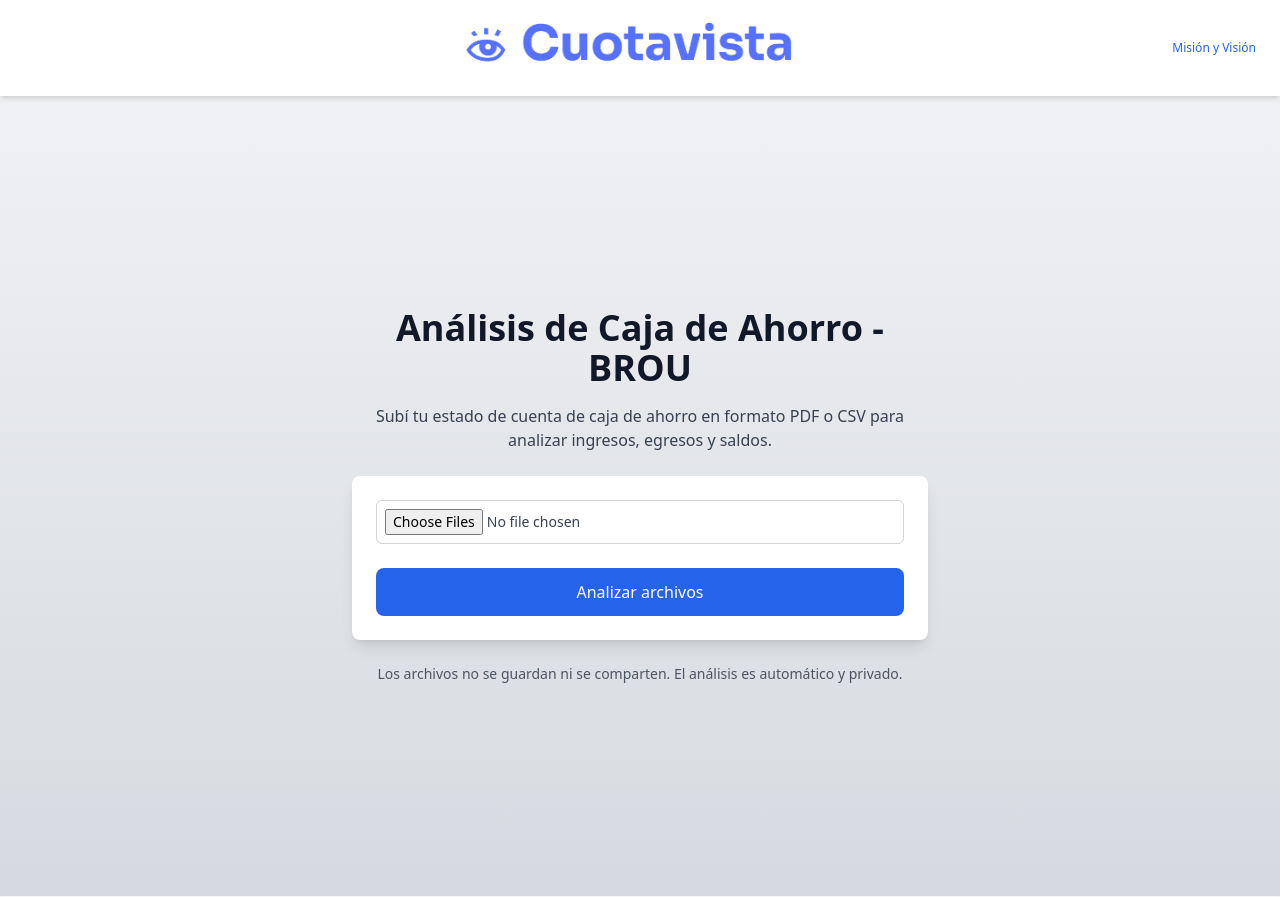
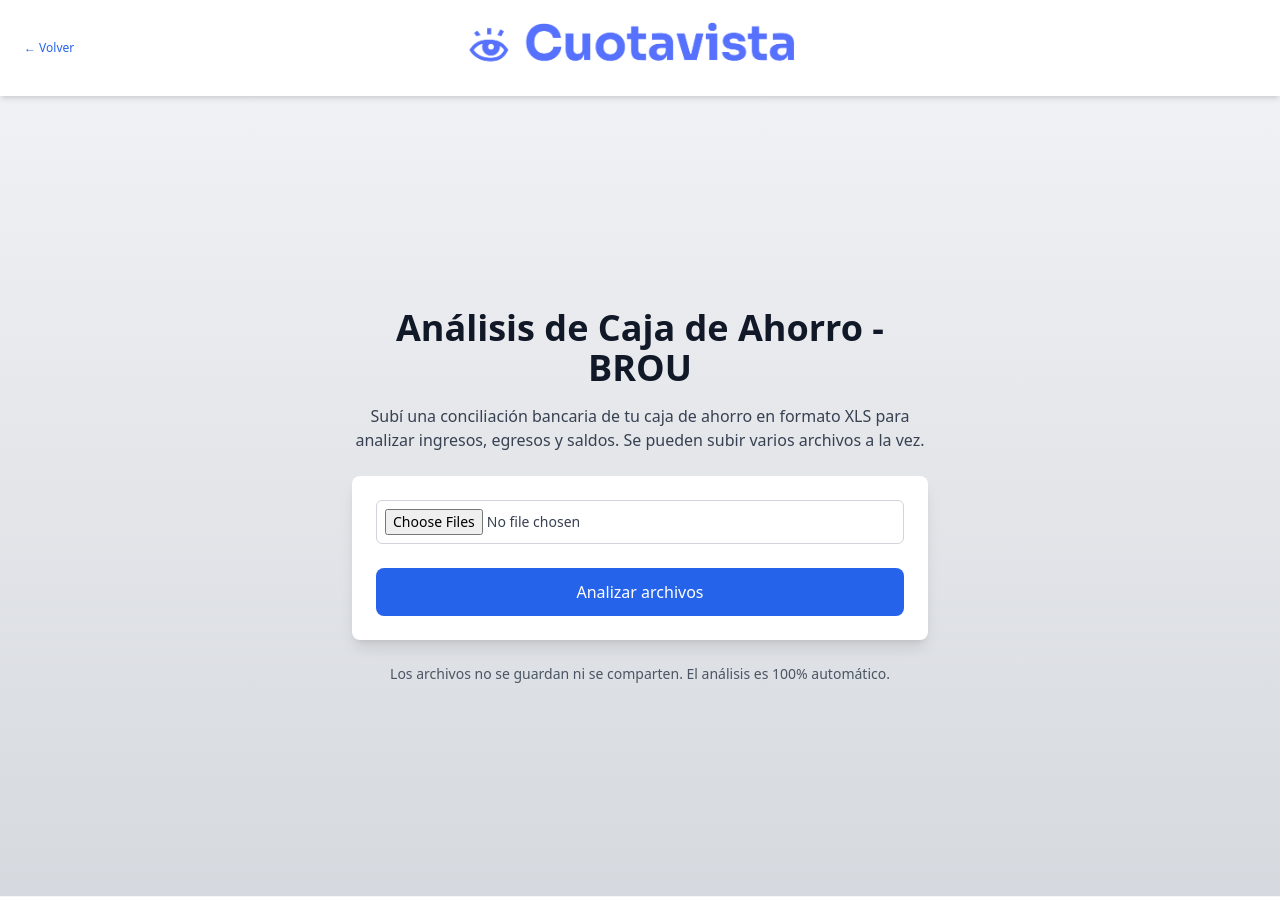
Before and after one commit to absterben/cuotavista, a Flask app: page /caja_brou in a window 1280 px wide. Shown: the top 897 px of the page. Run offline with Flask 3, Linux system fonts and the light colour scheme; some libraries are stand-ins or nearby versions.

Commit message:
Add files via upload

```diff
--- a/templates/caja_ahorro_index.html
+++ b/templates/caja_ahorro_index.html
@@ -11,26 +11,16 @@
   <body class="bg-gradient-to-b from-gray-100 to-gray-300 text-gray-900">
     <!-- Header -->
     <div class="bg-white w-full py-4 px-6 flex items-center justify-between shadow-md">
-      <div class="w-16"></div>
+      <a href="/" class="text-xs text-blue-600 hover:underline font-medium">← Volver</a>
       <img src="{{ url_for('static', filename='cuotavista-high-resolution-logo.png') }}" alt="Logo" class="h-10 lg:h-16" />
-      <a href="/mision_vision" class="text-xs text-blue-600 hover:underline font-medium hidden sm:inline">Misión y Visión</a>
-      <div class="relative inline-block text-left sm:hidden">
-        <details>
-          <summary class="cursor-pointer text-xs text-blue-600 font-medium">Menú</summary>
-          <div class="absolute right-0 mt-2 w-40 rounded-md shadow-lg bg-white ring-1 ring-black ring-opacity-5 z-10">
-            <div class="py-1 text-left">
-              <a href="/mision_vision" class="block px-4 py-2 text-sm text-gray-700 hover:bg-gray-100">Misión y Visión</a>
-            </div>
-          </div>
-        </details>
-      </div>
+      <div class="w-16"></div> <!-- Espaciador para balancear layout -->
     </div>
 
     <!-- Formulario de subida -->
     <section class="min-h-screen flex flex-col items-center justify-center px-6 text-center gap-8">
       <div class="max-w-xl">
         <h1 class="text-4xl font-bold mb-4">Análisis de Caja de Ahorro - BROU</h1>
-        <p class="text-gray-700 mb-6">Subí tu estado de cuenta de caja de ahorro en formato PDF o CSV para analizar ingresos, egresos y saldos.</p>
+        <p class="text-gray-700 mb-6">Subí una conciliación bancaria de tu caja de ahorro en formato XLS para analizar ingresos, egresos y saldos. Se pueden subir varios archivos a la vez.</p>
 
         <form action="/caja_brou_resultado" method="POST" enctype="multipart/form-data" class="bg-white rounded-lg shadow-lg p-6 space-y-6">
           <input
@@ -45,7 +35,7 @@
           </button>
         </form>
 
-        <p class="text-sm text-gray-600 mt-6">Los archivos no se guardan ni se comparten. El análisis es automático y privado.</p>
+        <p class="text-sm text-gray-600 mt-6">Los archivos no se guardan ni se comparten. El análisis es 100% automático.</p>
       </div>
     </section>
 
```
